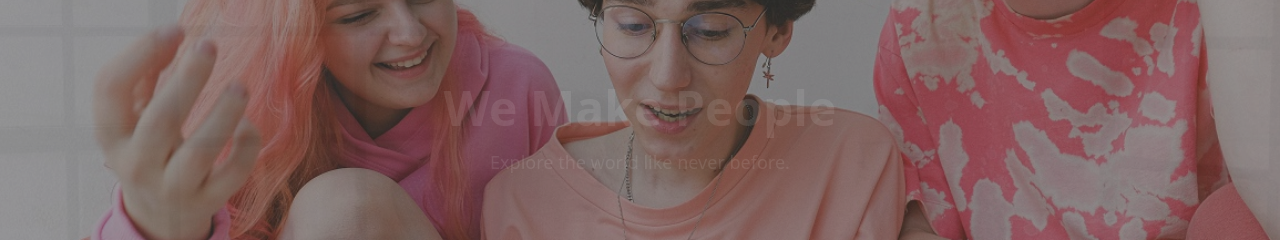
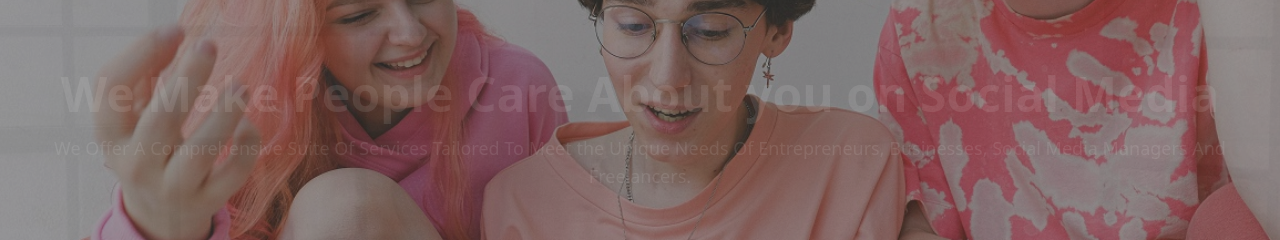
Before and after one commit to MatthewsRicky/shespeaksocial, a Next.js app: page / in a window 1280 px wide. Shown: the part 340-580 px from the top of the page. Built offline with nearby package versions, Linux system fonts and the light colour scheme.

Commit message:
First slider text

```diff
--- a/app/page.tsx
+++ b/app/page.tsx
@@ -6,8 +6,8 @@ import { motion, AnimatePresence } from "framer-motion";
 const slides = [
 	{
 		image: "/home1-slider1.jpg",
-		title: "We Make People",
-		subtitle: "Explore the world like never before.",
+		title: "We Make People Care About you on Social Media",
+		subtitle: "We Offer A Comprehensive Suite Of Services Tailored To Meet the Unique Needs Of Entrepreneurs, Businesses, Social Media Managers And Freelancers.",
 	},
 	{
 		image: "/home1-slider2.jpg",
```
